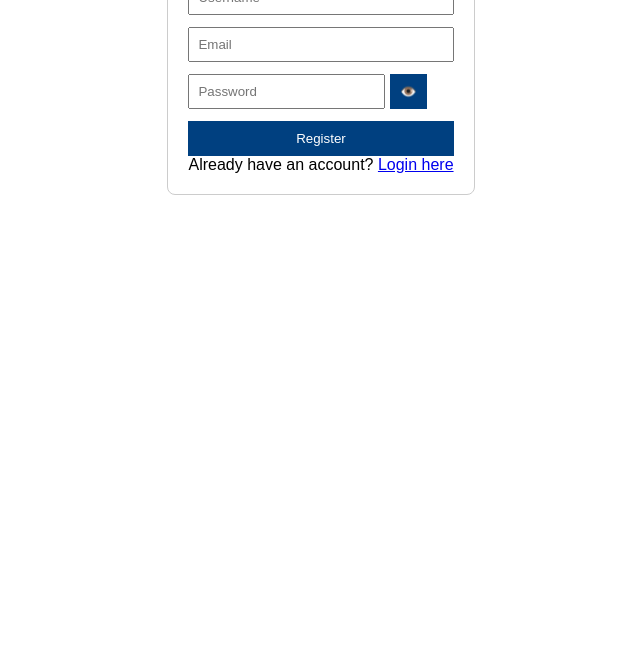
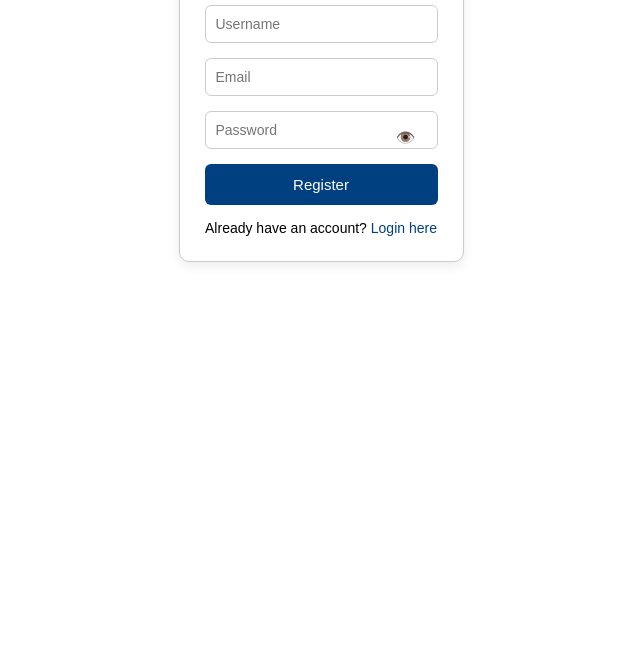
Before and after one commit to educsecsnnhs-dotcom/Education-Security-v2.0, a website: page public/register.html in a window 1280 px wide. Shown: the part 149-800 px from the top of the page, without its empty margins (319-959 px from the left). Drawn offline with Linux system fonts and the light colour scheme.

Commit message:
Update styles.css

```diff
--- a/public/styles.css
+++ b/public/styles.css
@@ -73,13 +73,23 @@ main {
   overflow-y: auto;
 }
 
-/* Forms */
+/* -----------------------
+   Forms (Register/Login)
+------------------------ */
 .form-container {
   max-width: 400px;
   margin: 80px auto;
-  padding: 20px;
+  padding: 25px;
   border: 1px solid #ccc;
-  border-radius: 8px;
+  border-radius: 10px;
+  background: #fff;
+  box-shadow: 0 4px 12px rgba(0, 0, 0, 0.08);
+  text-align: center;
+}
+
+.form-container h2 {
+  margin-bottom: 20px;
+  color: #004080;
 }
 
 form {
@@ -89,17 +99,68 @@ form {
 
 form label {
   margin: 8px 0 4px;
+  text-align: left;
+  font-size: 14px;
+  color: #333;
 }
 
 form input {
-  padding: 8px;
-  margin-bottom: 12px;
+  padding: 10px;
+  margin-bottom: 15px;
+  border: 1px solid #ccc;
+  border-radius: 6px;
+  font-size: 14px;
 }
 
-form button {
-  padding: 10px;
+/* Password Wrapper */
+.password-wrapper {
+  display: flex;
+  align-items: center;
+  position: relative;
+}
+
+.password-wrapper input {
+  flex: 1;
+  padding-right: 40px;
+}
+
+.toggle-btn {
+  position: absolute;
+  right: 10px;
+  background: none;
+  border: none;
+  cursor: pointer;
+  font-size: 16px;
+}
+
+/* Buttons */
+form button,
+.btn {
+  padding: 12px;
   background: #004080;
   color: white;
   border: none;
+  border-radius: 6px;
   cursor: pointer;
+  font-size: 15px;
+  transition: background 0.3s ease;
 }
+
+form button:hover,
+.btn:hover {
+  background: #003366;
+}
+
+p {
+  margin-top: 15px;
+  font-size: 14px;
+}
+
+a {
+  color: #004080;
+  text-decoration: none;
+}
+
+a:hover {
+  text-decoration: underline;
+}
```
